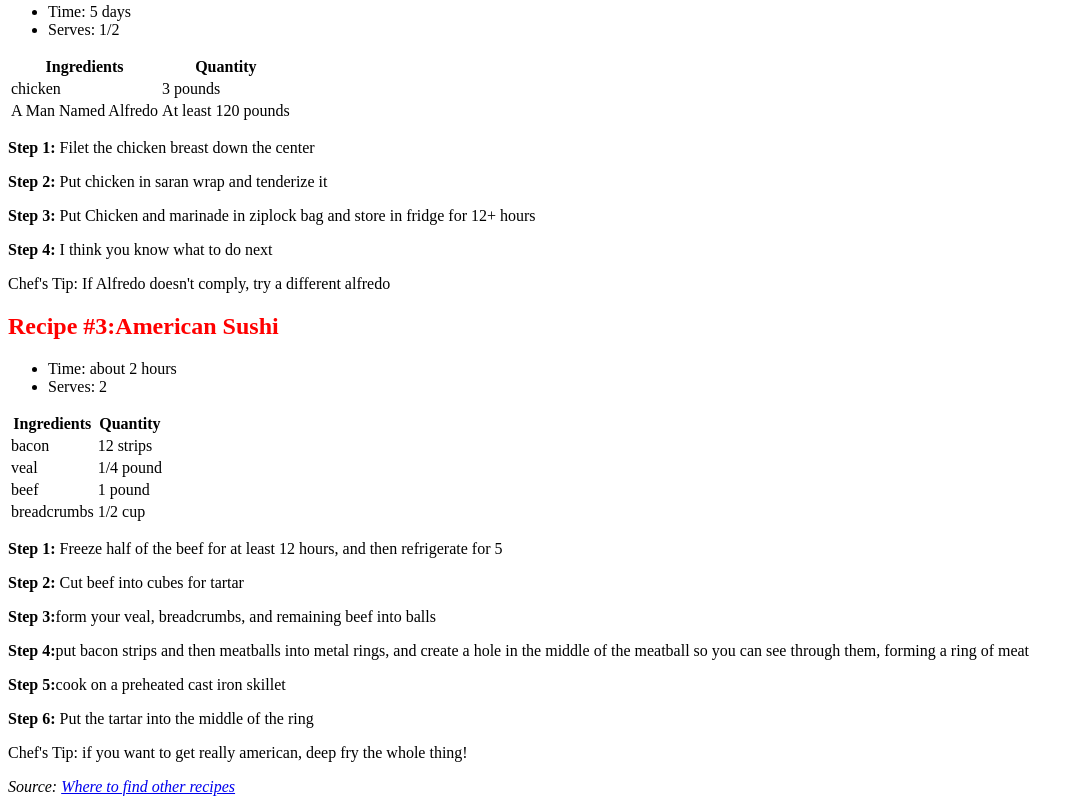
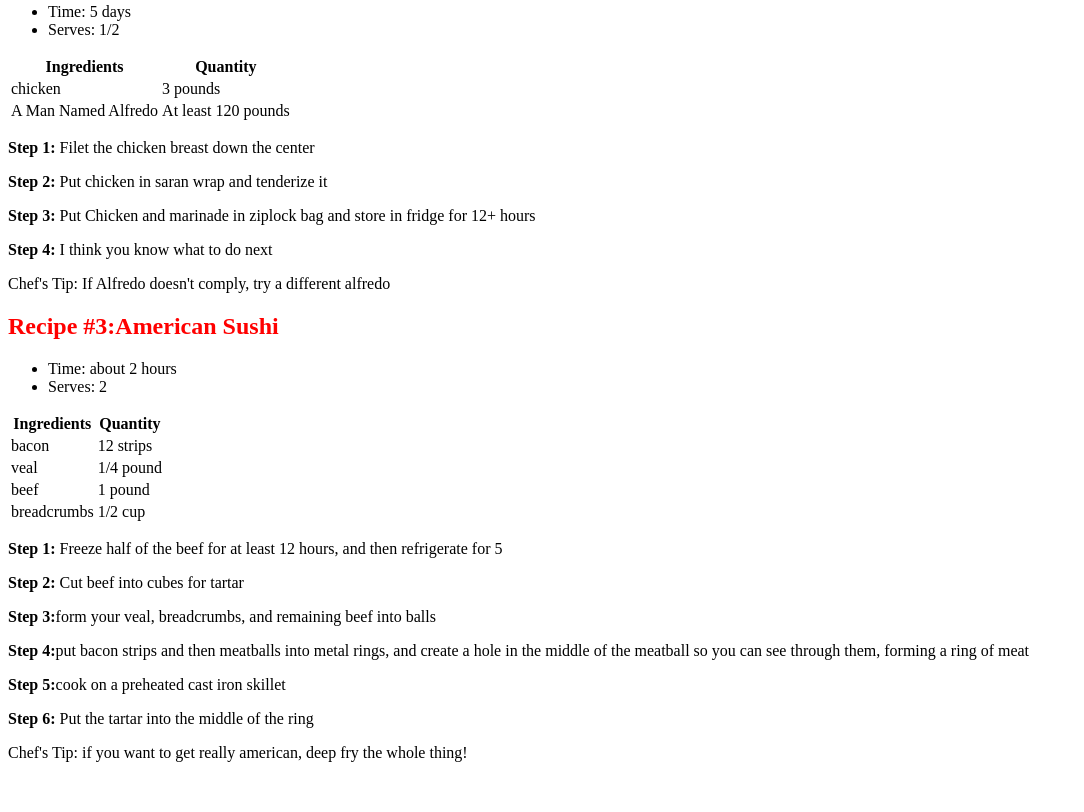
Before and after one commit to mteta3/mteta3.github.io, a plain HTML site: page index.html in a window 1280 px wide. Shown: the part 533-1345 px from the top of the page, without its empty margins (0-1084 px from the left). After the commit the page ends 1311 px from the top, so only its background shows below. Drawn offline with Linux system fonts and the light colour scheme.

Commit message:
Update index.html

```diff
--- a/index.html
+++ b/index.html
@@ -139,8 +139,5 @@
 </p>
 <p>Chef's Tip: if you want to get really american, deep fry the whole thing!
 </p>
-
-    <p><em>Source: <a href="https://google.com">Where to find other recipes</a></em></p>
-
     </body>
 </html>
```
